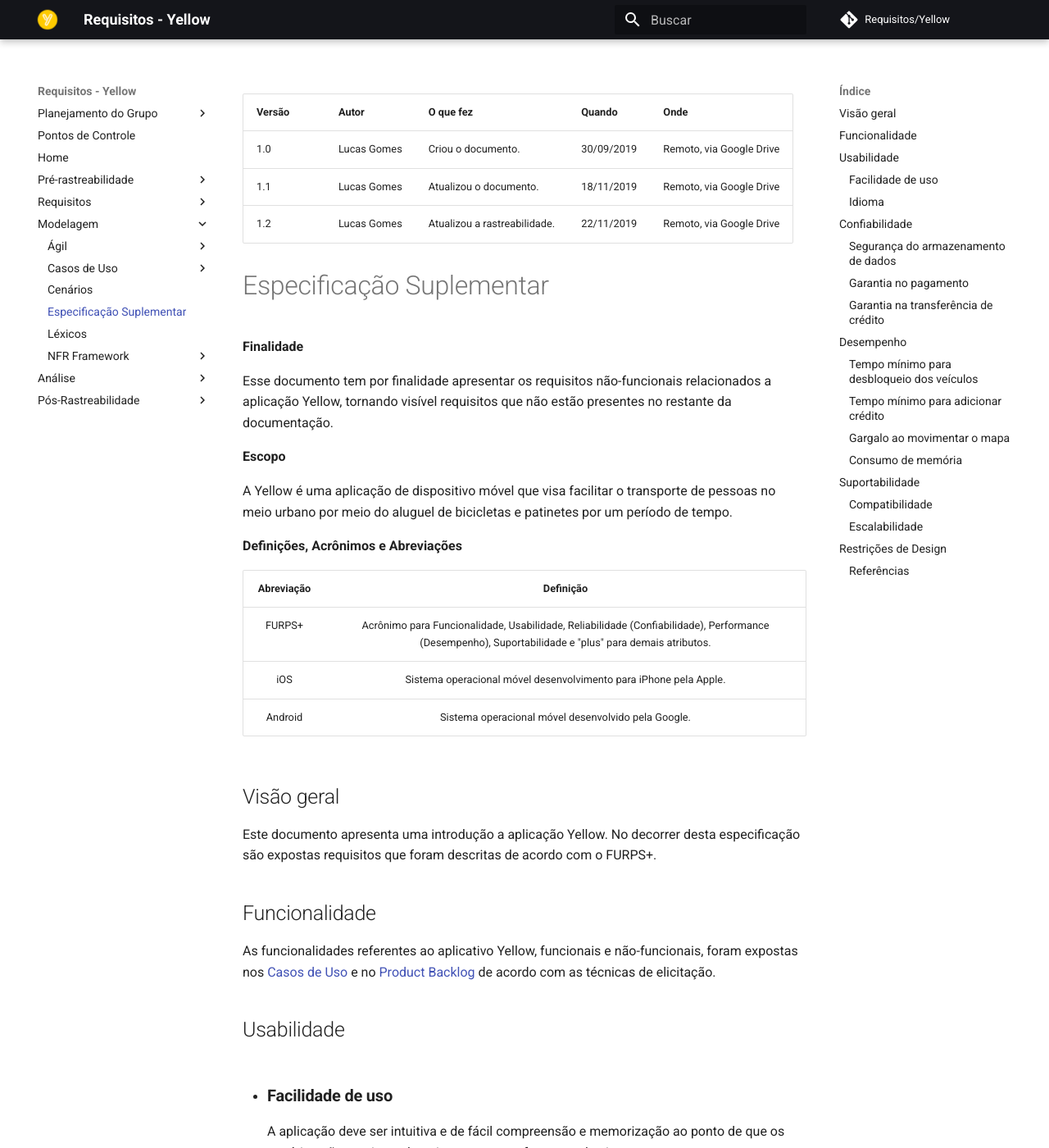
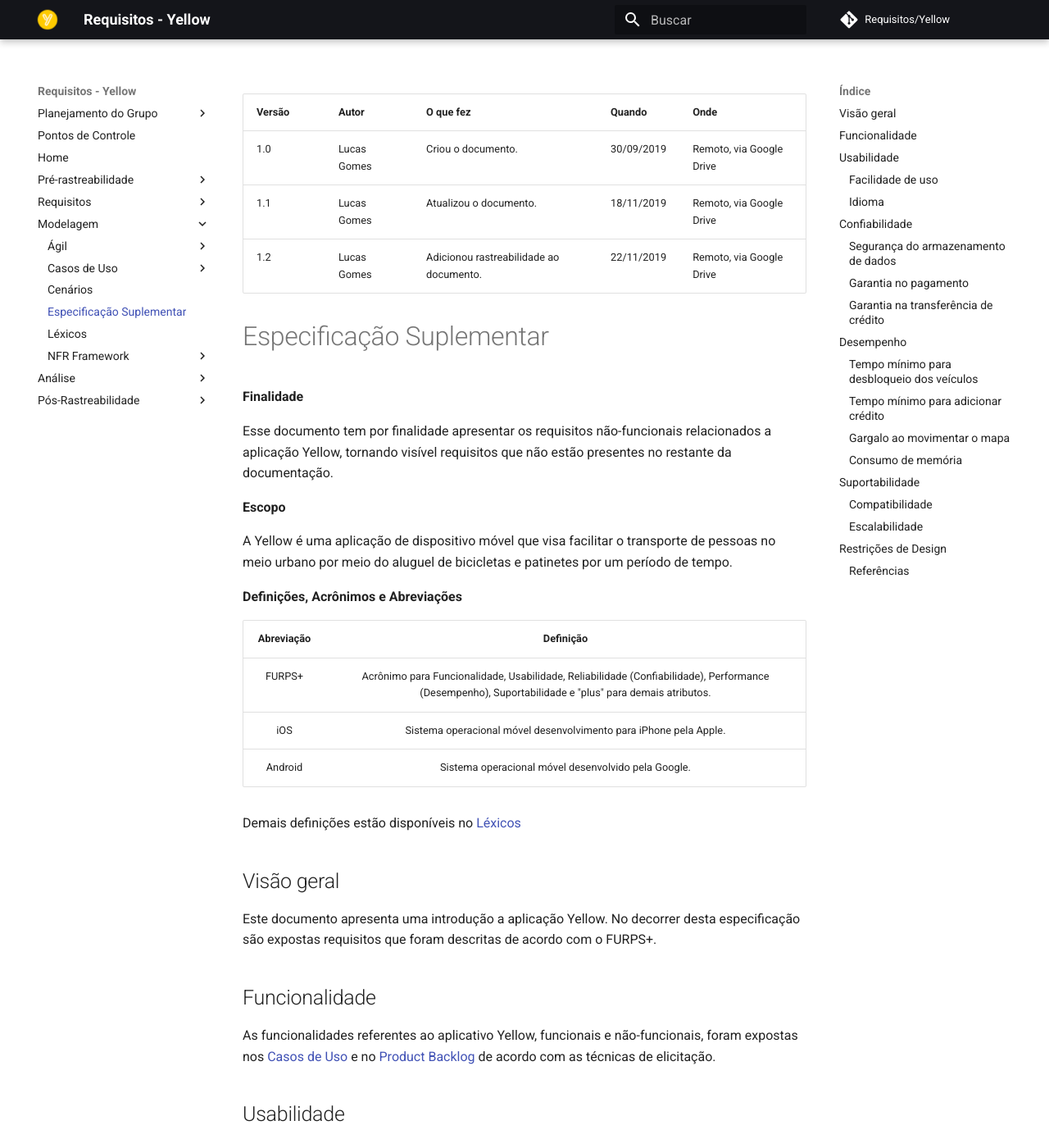
Before and after one commit to me42th/2019.2-Yellow, an MkDocs documentation site: the page built from docs/modelagem/especificacao_suplementar.md, in a window 1280 px wide and 1400 px high. Shown: the whole window at 82% size. Built offline with MkDocs 1.6.1 and Material for MkDocs 9.7.7, drawn with Linux system fonts in a browser that asks for light colours; comment, search, counter and statistics services are not loaded.

Commit message:
Edição na tabela de versionamento e Definições

```diff
--- a/docs/modelagem/especificacao_suplementar.md
+++ b/docs/modelagem/especificacao_suplementar.md
@@ -2,7 +2,7 @@
 |------|------| --------  |-------- | -----|
 |1.0| Lucas Gomes | Criou o documento. |30/09/2019| Remoto, via Google Drive|
 |1.1| Lucas Gomes | Atualizou o documento. |18/11/2019| Remoto, via Google Drive|
-|1.2| Lucas Gomes | Atualizou a rastreabilidade. |22/11/2019| Remoto, via Google Drive|
+|1.2| Lucas Gomes | Adicionou rastreabilidade ao documento. |22/11/2019| Remoto, via Google Drive|
 
 # Especificação Suplementar
 
@@ -23,7 +23,7 @@
 | iOS | Sistema operacional móvel desenvolvimento para iPhone pela Apple. |
 | Android | Sistema operacional móvel desenvolvido pela Google. |
 
-
+Demais definições estão disponíveis no [Léxicos](https://github.com/Requisitos-de-Software/2019.2-Yellow/blob/master/docs/modelagem/lexicos.md)
 
 ## Visão geral
 Este documento apresenta uma introdução a aplicação Yellow. No decorrer desta especificação são expostas requisitos que foram descritas de acordo com o FURPS+.
```
